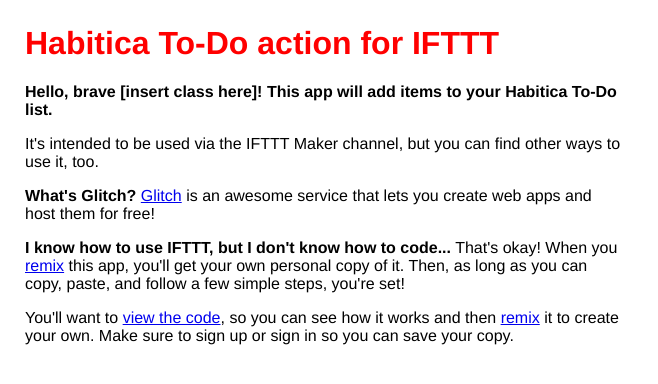
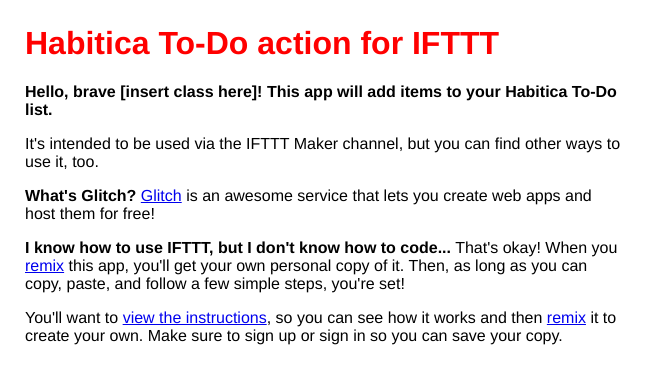
Before and after one commit to dayaketu/Habitica-IFTTT, a website: page views/index.html in a window 1280 px wide. Shown: the whole page, without its empty margins (0-658 px from the left). Drawn offline with Linux system fonts and the light colour scheme.

Commit message:
Checkpoint

```diff
--- a/views/index.html
+++ b/views/index.html
@@ -23,7 +23,7 @@
       <p>It's intended to be used via the IFTTT Maker channel, but you can find other ways to use it, too.</p>
       <p><span class="bold">What's Glitch?</span> <a href="https://glitch.com/about/">Glitch</a> is an awesome service that lets you create web apps and host them for free!</p>
       <p><span class="bold">I know how to use IFTTT, but I don't know how to code...</span> That's okay! When you <a href="https://glitch.com/edit/#!/remix/habitica-ifttt-action">remix</a> this app, you'll get your own personal copy of it. Then, as long as you can copy, paste, and follow a few simple steps, you're set!</p>
-      <p> You'll want to <a href="https://glitch.com/edit/#!/habitica-ifttt-action">view the code</a>, so you can see how it works and then <a href="https://glitch.com/edit/#!/remix/habitica-ifttt-action">remix</a> it to create your own. Make sure to sign up or sign in so you can save your copy.</p>
+      <p> You'll want to <a href="https://glitch.com/edit/#!/habitica-ifttt-action?path=SETUP.md:1:0">view the instructions</a>, so you can see how it works and then <a href="https://glitch.com/edit/#!/remix/habitica-ifttt-action">remix</a> it to create your own. Make sure to sign up or sign in so you can save your copy.</p>
     </main>
 
     <script src="https://button.glitch.me/button.js" data-style="glitch"></script>
```
